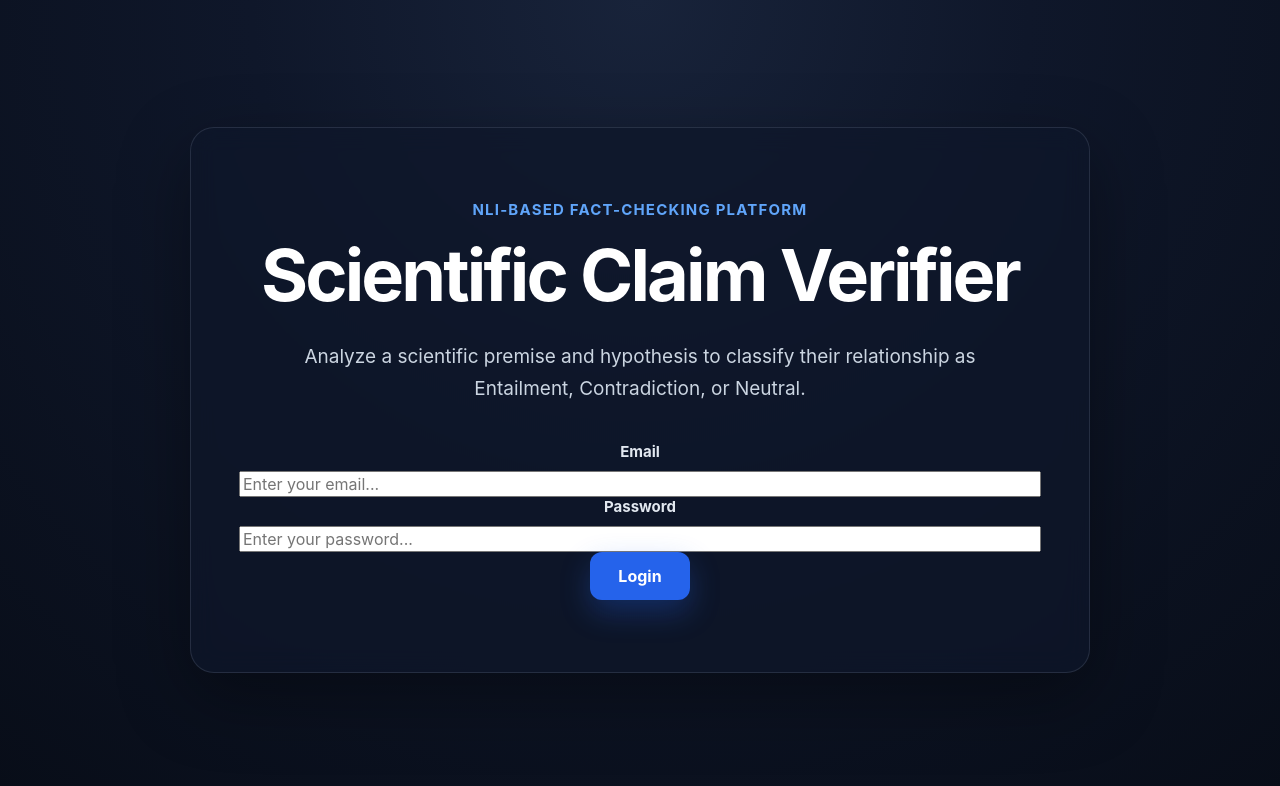
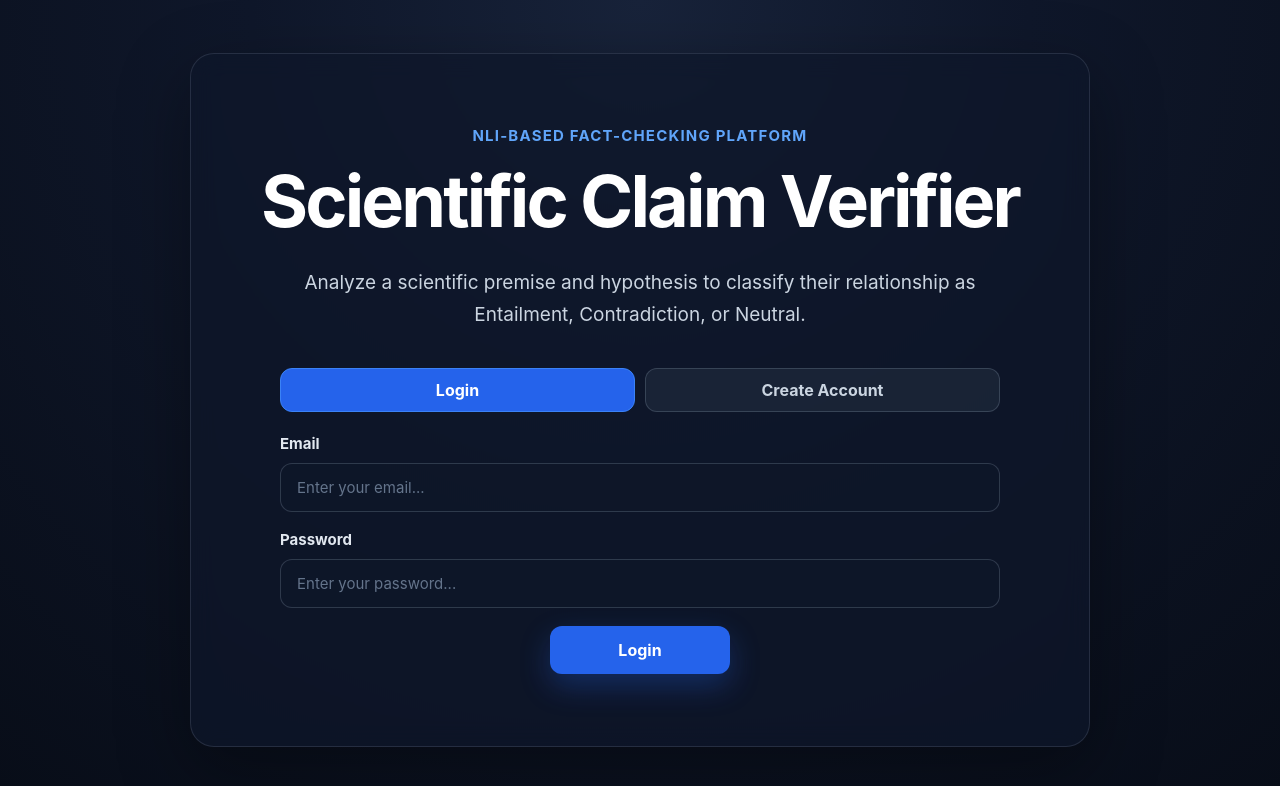
Before and after one commit to OMAR-IMAD/scientific-claim-verifier, a React app in the folder frontend/: page / in a window 1280 px wide. Shown: the top 786 px of the page. Built offline with nearby package versions, Linux system fonts and the light colour scheme; the HTML template or start-up script is replaced by a standard one.

Commit message:
Day 63: add user registration frontend

```diff
--- a/frontend/src/App.css
+++ b/frontend/src/App.css
@@ -246,6 +246,83 @@ textarea {
 
 .score-fill.contradiction {
   background: #ef4444;
+}
+
+
+/* Day 63 - Authentication */
+
+.login-form {
+  width: 100%;
+  max-width: 720px;
+  margin: 36px auto 0;
+  display: flex;
+  flex-direction: column;
+  gap: 18px;
+  text-align: left;
+}
+
+.login-form .form-group input {
+  width: 100%;
+  padding: 14px 16px;
+  border: 1px solid rgba(148, 163, 184, 0.25);
+  border-radius: 12px;
+  background: rgba(15, 23, 42, 0.75);
+  color: #f8fafc;
+  font-size: 15px;
+  outline: none;
+  transition:
+    border-color 0.2s ease,
+    box-shadow 0.2s ease,
+    background 0.2s ease;
+}
+
+.login-form .form-group input::placeholder {
+  color: #64748b;
+}
+
+.login-form .form-group input:hover {
+  border-color: rgba(96, 165, 250, 0.45);
+}
+
+.login-form .form-group input:focus {
+  border-color: #3b82f6;
+  background: rgba(15, 23, 42, 0.95);
+  box-shadow: 0 0 0 3px rgba(59, 130, 246, 0.15);
+}
+
+.login-form > button {
+  align-self: center;
+  min-width: 180px;
+}
+
+.auth-mode-switch {
+  display: grid;
+  grid-template-columns: 1fr 1fr;
+  gap: 10px;
+  margin-bottom: 4px;
+}
+
+.auth-mode-switch button {
+  width: 100%;
+  min-width: 0;
+  margin: 0;
+  padding: 11px 16px;
+  border: 1px solid rgba(148, 163, 184, 0.25);
+  background: rgba(30, 41, 59, 0.75);
+  color: #cbd5e1;
+  box-shadow: none;
+}
+
+.auth-mode-switch button:hover {
+  background: rgba(51, 65, 85, 0.9);
+  transform: none;
+  box-shadow: none;
+}
+
+.auth-mode-switch button.active {
+  border-color: #3b82f6;
+  background: #2563eb;
+  color: #ffffff;
 }
 
 .history-section {
@@ -578,6 +655,18 @@ textarea {
     font-size: 26px;
   }
 
+  .login-form {
+    margin-top: 28px;
+  }
+
+  .login-form > button {
+    width: 100%;
+  }
+
+  .auth-mode-switch {
+    grid-template-columns: 1fr;
+  }
+
   .history-header {
     flex-direction: column;
     align-items: stretch;
--- a/frontend/src/App.jsx
+++ b/frontend/src/App.jsx
@@ -6,6 +6,7 @@ import {
   getAnalysisHistory,
   getDashboardStats,
   loginUser,
+  registerUser,
   verifyClaim,
 } from './services/api'
 
@@ -20,6 +21,9 @@ function App() {
   const [password, setPassword] = useState('')
   const [loginLoading, setLoginLoading] = useState(false)
   const [loginMessage, setLoginMessage] = useState('')
+  const [authMode, setAuthMode] = useState('login')
+  const [registerLoading, setRegisterLoading] = useState(false)
+  const [registerMessage, setRegisterMessage] = useState('')
 
   const [isLoggedIn, setIsLoggedIn] = useState(
     Boolean(localStorage.getItem('access_token'))
@@ -200,6 +204,49 @@ useEffect(() => {
     }
   }
 
+  const handleRegister = async () => {
+    setRegisterMessage('')
+    setLoginMessage('')
+
+    if (!email.trim() || !password) {
+      setRegisterMessage('Please enter email and password.')
+      return
+    }
+
+    if (password.length < 8) {
+      setRegisterMessage('Password must be at least 8 characters.')
+      return
+    }
+
+    setRegisterLoading(true)
+
+    try {
+      await registerUser(email.trim(), password)
+
+      setRegisterMessage(
+        'Account created successfully. You can now log in.'
+      )
+      setPassword('')
+      setAuthMode('login')
+      setLoginMessage(
+        'Account created successfully. Please log in.'
+      )
+    } catch (err) {
+      setRegisterMessage(
+        err.message || 'Registration failed.'
+      )
+    } finally {
+      setRegisterLoading(false)
+    }
+  }
+
+  const handleAuthModeChange = (mode) => {
+    setAuthMode(mode)
+    setLoginMessage('')
+    setRegisterMessage('')
+    setPassword('')
+  }
+
   const handleLogout = () => {
     localStorage.removeItem('access_token')
     localStorage.removeItem('user_email')
@@ -208,6 +255,8 @@ useEffect(() => {
     setLoggedInEmail('')
 
     setLoginMessage('Logged out successfully.')
+    setRegisterMessage('')
+    setAuthMode('login')
     setEmail('')
     setPassword('')
 
@@ -381,6 +430,26 @@ const sortedAnalysisHistory = [...filteredAnalysisHistory].sort((a, b) => {
 
         {!isLoggedIn ? (
           <div className="login-form">
+            <div className="auth-mode-switch">
+              <button
+                type="button"
+                className={authMode === 'login' ? 'active' : ''}
+                onClick={() => handleAuthModeChange('login')}
+                disabled={loginLoading || registerLoading}
+              >
+                Login
+              </button>
+
+              <button
+                type="button"
+                className={authMode === 'register' ? 'active' : ''}
+                onClick={() => handleAuthModeChange('register')}
+                disabled={loginLoading || registerLoading}
+              >
+                Create Account
+              </button>
+            </div>
+
             <div className="form-group">
               <label htmlFor="email">Email</label>
 
@@ -390,6 +459,7 @@ const sortedAnalysisHistory = [...filteredAnalysisHistory].sort((a, b) => {
                 value={email}
                 onChange={(event) => setEmail(event.target.value)}
                 placeholder="Enter your email..."
+                autoComplete="email"
               />
             </div>
 
@@ -401,21 +471,48 @@ const sortedAnalysisHistory = [...filteredAnalysisHistory].sort((a, b) => {
                 type="password"
                 value={password}
                 onChange={(event) => setPassword(event.target.value)}
-                placeholder="Enter your password..."
+                placeholder={
+                  authMode === 'register'
+                    ? 'Create a password (min. 8 characters)...'
+                    : 'Enter your password...'
+                }
+                autoComplete={
+                  authMode === 'register'
+                    ? 'new-password'
+                    : 'current-password'
+                }
               />
             </div>
 
+            {authMode === 'login' ? (
               <button
                 type="button"
                 onClick={handleLogin}
-              disabled={loginLoading}
+                disabled={loginLoading || registerLoading}
               >
                 {loginLoading ? 'Logging in...' : 'Login'}
               </button>
+            ) : (
+              <button
+                type="button"
+                onClick={handleRegister}
+                disabled={registerLoading || loginLoading}
+              >
+                {registerLoading
+                  ? 'Creating Account...'
+                  : 'Create Account'}
+              </button>
+            )}
 
-            {loginMessage && (
+            {authMode === 'login' && loginMessage && (
               <p className="login-message">
                 {loginMessage}
+              </p>
+            )}
+
+            {authMode === 'register' && registerMessage && (
+              <p className="login-message">
+                {registerMessage}
               </p>
             )}
           </div>
--- a/frontend/src/services/api.js
+++ b/frontend/src/services/api.js
@@ -19,6 +19,31 @@ export async function loginUser(email, password) {
   }
 
   localStorage.setItem('access_token', data.access_token)
+
+  return data
+}
+
+export async function registerUser(email, password) {
+  const response = await fetch(`${API_BASE_URL}/register`, {
+    method: 'POST',
+    headers: {
+      'Content-Type': 'application/json',
+    },
+    body: JSON.stringify({
+      email: email.trim(),
+      password,
+    }),
+  })
+
+  const data = await response.json()
+
+  if (!response.ok) {
+    throw new Error(
+      typeof data.detail === 'string'
+        ? data.detail
+        : 'Registration failed.'
+    )
+  }
 
   return data
 }
@@ -65,6 +90,7 @@ export async function getAnalysisHistory(prediction = '') {
   }
 
   const queryString = params.toString()
+
   const url = queryString
     ? `${API_BASE_URL}/history?${queryString}`
     : `${API_BASE_URL}/history`
@@ -79,7 +105,9 @@ export async function getAnalysisHistory(prediction = '') {
   const data = await response.json()
 
   if (!response.ok) {
-    throw new Error(data.detail || 'Failed to load analysis history.')
+    throw new Error(
+      data.detail || 'Failed to load analysis history.'
+    )
   }
 
   return data
@@ -105,7 +133,9 @@ export async function getAnalysisDetail(analysisId) {
   const data = await response.json()
 
   if (!response.ok) {
-    throw new Error(data.detail || 'Failed to load analysis details.')
+    throw new Error(
+      data.detail || 'Failed to load analysis details.'
+    )
   }
 
   return data
```
Also changed, not shown: 1 other file (tests, documents, lock files or other folders). Lines whose indentation alone changed are shown as unchanged.
